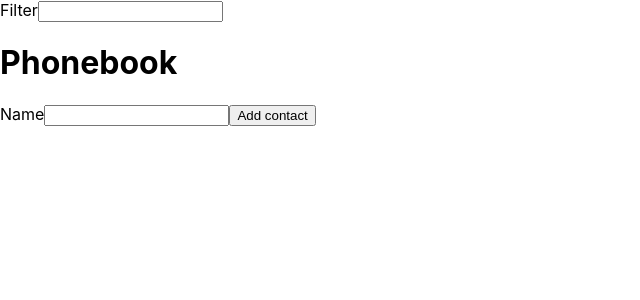
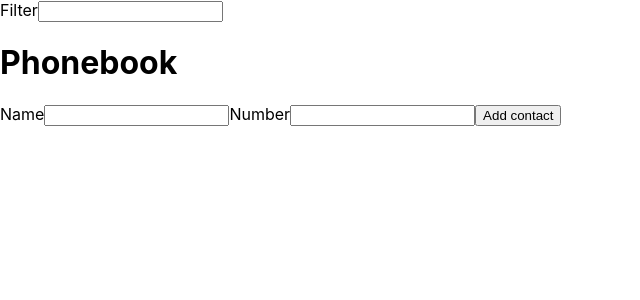
Before and after one commit to TSergiiM/goit-react-hw-02-phonebook, a React (Create React App) app: page / in a window 1280 px wide. Shown: the top 300 px of the page, without its empty margins (0-640 px from the left). Built offline with nearby package versions, Linux system fonts and the light colour scheme.

Commit message:
Update ContactForm.jsx

```diff
--- a/src/components/Form/ContactForm.jsx
+++ b/src/components/Form/ContactForm.jsx
@@ -2,25 +2,33 @@
 
 export class ContactForm extends Component {
   state = {
-    message: '',
+    name: '',
+    number: '',
   };
+
   handleChange = event => {
-    this.setState({ message: event.currentTarget.value });
+    const { name, value } = event.currentTarget;
+    this.setState({
+      [name]: value,
+    });
   };
 
   handleSubmit = event => {
     event.preventDefault();
-    this.props.onSubmit(this.state.message);
-    this.setState({ message: '' });
+    this.props.onSubmit(this.state);
+
+    this.setState({ name: '', number: '' });
+    console.log(this.state);
   };
+
   render() {
     return (
       <form onSubmit={this.handleSubmit}>
         <h1>Phonebook</h1>
-        <label htmlFor="name">
+        <label htmlFor="">
           Name
           <input
-            value={this.state.message}
+            value={this.state.name}
             onChange={this.handleChange}
             name="name"
             pattern="^[a-zA-Zа-яА-Я]+(([' -][a-zA-Zа-яА-Я ])?[a-zA-Zа-яА-Я]*)*$"
@@ -28,6 +36,18 @@
             required
           ></input>
         </label>
+        <label htmlFor="">
+          Number
+          <input
+            value={this.state.number}
+            onChange={this.handleChange}
+            type="tel"
+            name="number"
+            pattern="\+?\d{1,4}?[-.\s]?\(?\d{1,3}?\)?[-.\s]?\d{1,4}[-.\s]?\d{1,4}[-.\s]?\d{1,9}"
+            title="Phone number must be digits and can contain spaces, dashes, parentheses and can start with +"
+            required
+          />
+        </label>
         <button type="submit">Add contact</button>
       </form>
     );
```
